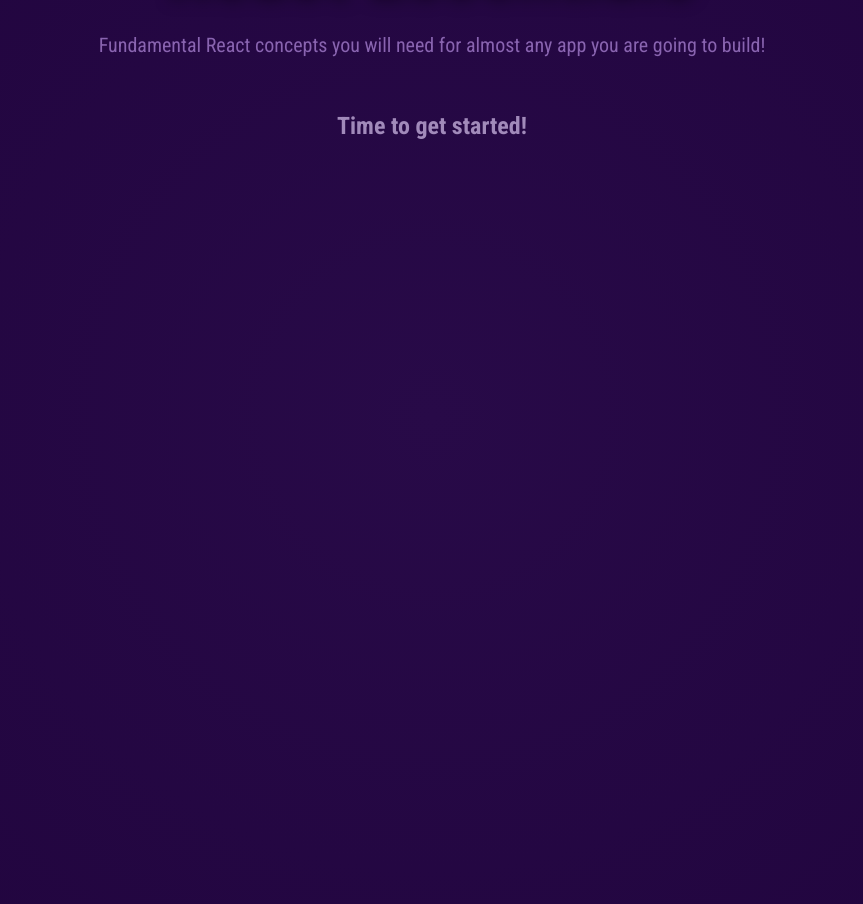
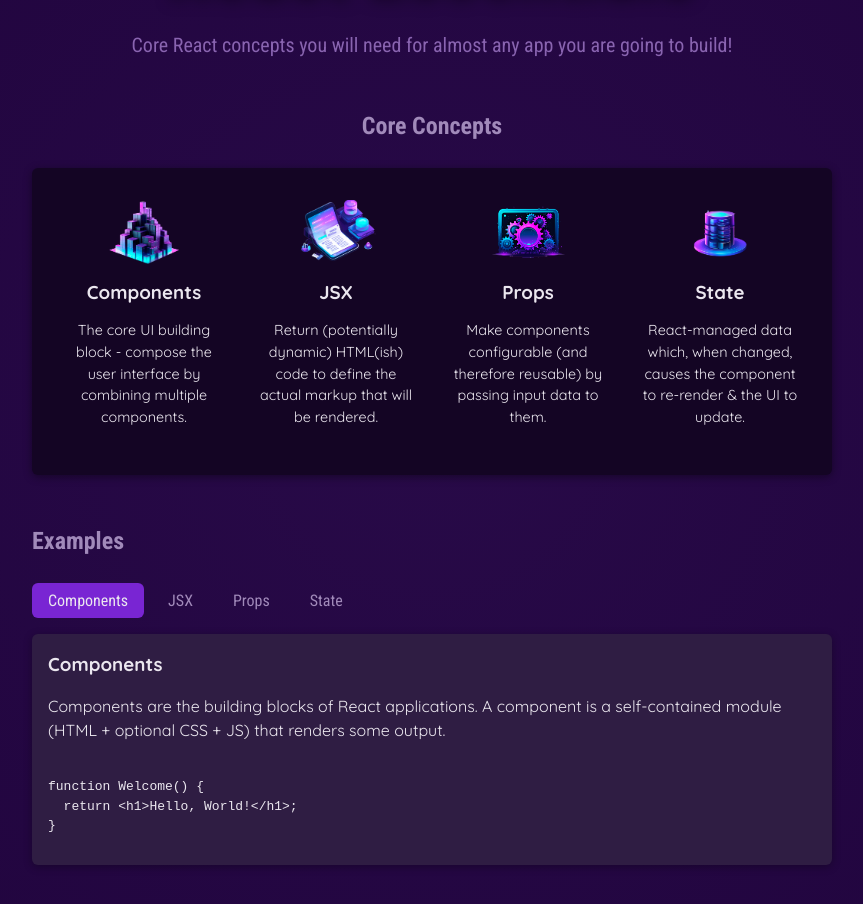
Before and after one commit to onepoint0/academind, a React (Vite) app in the folder 01-starting-project/: page / in a window 1280 px wide. Shown: the part 224-1128 px from the top of the page, without its empty margins (208-1071 px from the left). Built offline with nearby package versions, Linux system fonts and the light colour scheme.

Commit message:
add Core Concepts & Examples sections

```diff
--- a/01-starting-project/src/App.jsx
+++ b/01-starting-project/src/App.jsx
@@ -1,11 +1,15 @@
+import CoreConcepts from './components/CoreConcepts/CoreConcepts';
 import Header from './components/Header';
+import Examples from './components/Examples';
 
 function App() {
+
   return (
     <div>
       <Header />
       <main>
-        <h2>Time to get started!</h2>
+        <CoreConcepts />
+        <Examples />
       </main>
     </div>
   );
--- /dev/null
+++ b/01-starting-project/src/components/CoreConcepts/CoreConcept.jsx
@@ -0,0 +1,13 @@
+import React from 'react'
+
+function CoreConcept({image,altText,title,description}) {
+  return (
+    <li className="core-concept">
+        <img src={image} alt={altText} />
+        <h3>{title}</h3>
+        <p>{description}</p>
+    </li>
+  )
+}
+
+export default CoreConcept
--- /dev/null
+++ b/01-starting-project/src/components/CoreConcepts/CoreConcepts.jsx
@@ -0,0 +1,15 @@
+import { CORE_CONCEPTS } from "../../data";
+import CoreConcept from "./CoreConcept";
+
+export default function CoreConcepts() {
+    return (
+        <>
+            <h2>Core Concepts</h2>
+            <section id='core-concepts'>
+                <ul>
+                    {CORE_CONCEPTS.map(c => <CoreConcept key={c.id} {...c} />)}
+                </ul>
+            </section>
+        </>
+    )
+}
--- /dev/null
+++ b/01-starting-project/src/components/Examples.jsx
@@ -0,0 +1,27 @@
+import { useState } from "react";
+import { CORE_CONCEPTS } from "../data";
+
+export default function Examples() {
+  const [currentTab, setCurrentTab] = useState(0);
+  const handleButtonClick = (id) => {
+    setCurrentTab(id);
+  }
+
+  return (
+    <section id='examples'>
+
+      <h2>Examples</h2>
+
+      <menu>
+        {CORE_CONCEPTS.map(c => <button className={c.id === currentTab ? 'active' : ''} onClick={() => handleButtonClick(c.id)} key={c.id}>{c.title}</button>)}
+      </menu>
+
+      <div id="tab-content">
+        <h3>{CORE_CONCEPTS[currentTab].title}</h3>
+        <p>{CORE_CONCEPTS[currentTab].exampleDescription}</p>
+        <pre>{CORE_CONCEPTS[currentTab].code}</pre>
+      </div>
+
+    </section>
+  )
+}
--- a/01-starting-project/src/components/Header.jsx
+++ b/01-starting-project/src/components/Header.jsx
@@ -1,12 +1,15 @@
+import reactImage from '../assets/react-core-concepts.png';
+
 function Header() {
+    const types = ['Fundamental','Crucial','Core'];
+    const randomIndex = Math.floor(Math.random() * types.length);
+    const type = types[randomIndex];
+
     return (
         <header>
-            <img src="src/assets/react-core-concepts.png" alt="Stylized atom" />
+            <img src={reactImage} alt="Stylized atom" />
             <h1>React Essentials</h1>
-            <p>
-                Fundamental React concepts you will need for almost any app you are
-                going to build!
-            </p>
+            <p>{type} React concepts you will need for almost any app you are going to build!</p>
         </header>
 
     )
--- /dev/null
+++ b/01-starting-project/src/data.js
@@ -0,0 +1,72 @@
+import componentsImg from './assets/components.png';
+import propsImg from './assets/config.png';
+import jsxImg from './assets/jsx-ui.png';
+import stateImg from './assets/state-mgmt.png';
+
+export const CORE_CONCEPTS = [
+    {
+        id: 0,
+        image: componentsImg,
+        title: 'Components',
+        description:
+            'The core UI building block - compose the user interface by combining multiple components.',
+        exampleDescription:
+            'Components are the building blocks of React applications. A component is a self-contained module (HTML + optional CSS + JS) that renders some output.',
+        code: `
+function Welcome() {
+  return <h1>Hello, World!</h1>;
+}`,
+    },
+    {
+        id: 1,
+        image: jsxImg,
+        title: 'JSX',
+        description:
+            'Return (potentially dynamic) HTML(ish) code to define the actual markup that will be rendered.',
+        exampleDescription:
+            'JSX is a syntax extension to JavaScript. It is similar to a template language, but it has full power of JavaScript (e.g., it may output dynamic content).',
+        code: `
+<div>
+  <h1>Welcome {userName}</h1>
+  <p>Time to learn React!</p>
+</div>`,
+    },
+    {
+        id: 2,
+        image: propsImg,
+        title: 'Props',
+        description:
+            'Make components configurable (and therefore reusable) by passing input data to them.',
+        exampleDescription:
+            'Components accept arbitrary inputs called props. They are like function arguments.',
+        code: `
+function Welcome(props) {
+  return <h1>Hello, {props.name}</h1>;
+}`
+    },
+    {
+
+        id: 3,
+        image: stateImg,
+        title: 'State',
+        description:
+            'React-managed data which, when changed, causes the component to re-render & the UI to update.',
+        exampleDescription:
+            'State allows React components to change their output over time in response to user actions, network responses, and anything else.',
+        code: `
+function Counter() {
+  const [isVisible, setIsVisible] = useState(false);
+
+  function handleClick() {
+    setIsVisible(true);
+  }
+
+  return (
+    <div>
+      <button onClick={handleClick}>Show Details</button>
+      {isVisible && <p>Amazing details!</p>}
+    </div>
+  );
+}`,
+    },
+];
```
Also changed, not shown: 01-starting-project/src/index.css (line endings or trailing spaces).
